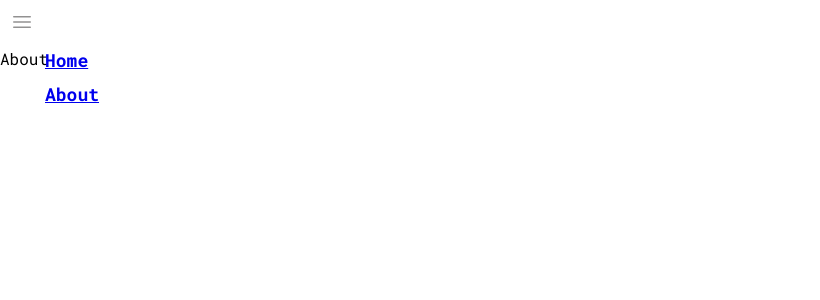
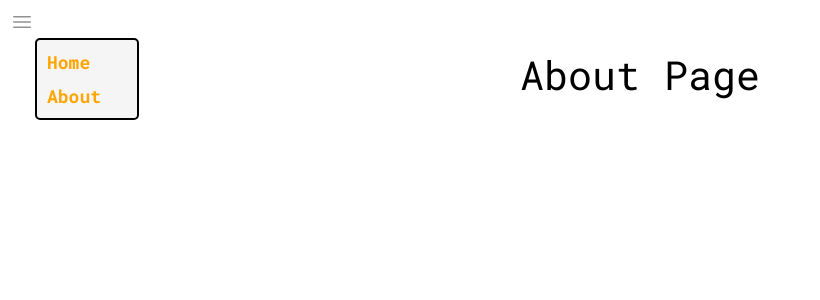
Before and after one commit to kensteph/todo-react-app, a React (Vite) app: page /about in a window 1280 px wide. Both pictures are taken after a click on the button "menu". Shown: the top 300 px of the page, without its empty margins (0-820 px from the left). Built offline with nearby package versions, Linux system fonts and the light colour scheme.

Commit message:
Implement Routing.

```diff
--- a/src/components/Navbar/Navbar.jsx
+++ b/src/components/Navbar/Navbar.jsx
@@ -1,8 +1,23 @@
-import React, { useState } from 'react';
+import React, { useEffect, useRef, useState } from 'react';
 import { Link } from 'react-router-dom';
 
 const Navbar = () => {
   const [toggleMenu, setToggleMenu] = useState(false);
+  const nav = useRef();
+  // Detecting a click outside Navigation widgget
+  useEffect(() => {
+    const handleClickOutSide = (ev) => {
+      if (toggleMenu && nav !== ev.target && !nav.current.contains(ev.target)) {
+        setToggleMenu(false);
+      }
+    };
+    // whe the user click
+    document.addEventListener('mousedown', handleClickOutSide);
+    return () => {
+      // Cleanup the event listener
+      document.removeEventListener('mousedown', handleClickOutSide);
+    };
+  }, [toggleMenu]);
   const toggle = () => {
     setToggleMenu(!toggleMenu);
   };
@@ -12,7 +27,7 @@ const Navbar = () => {
         {' '}
         <span className="material-symbols-rounded">menu</span>
       </button>
-      <nav className={toggleMenu ? 'show' : 'hide'}>
+      <nav ref={nav} className={toggleMenu ? 'show' : 'hide'}>
         <ul className="menu">
           <li>
             <Link to="/" onClick={toggle}>
--- a/src/index.css
+++ b/src/index.css
@@ -25,8 +25,10 @@ header {
 nav {
   width: 100px;
   position: absolute;
+  border: 2px solid black;
   border-radius: 5px;
   left: 25px;
+  background-color: whitesmoke;
 }
 
 .menu {
@@ -37,6 +39,15 @@ nav {
   padding: 10px;
   font-size: 18px;
   font-weight: 700;
+}
+
+.menu a {
+  text-decoration: none;
+  color: orange;
+}
+
+.menu a:hover {
+  color: blue;
 }
 
 .active {
@@ -97,3 +108,8 @@ button {
   color: red;
   margin: 10px;
 }
+
+.about {
+  text-align: center;
+  font-size: 40px;
+}
--- a/src/pages/About.jsx
+++ b/src/pages/About.jsx
@@ -1,5 +1,5 @@
 import React from 'react';
 
-const About = () => <div>About</div>;
+const About = () => <div className="about">About Page</div>;
 
 export default About;
```
